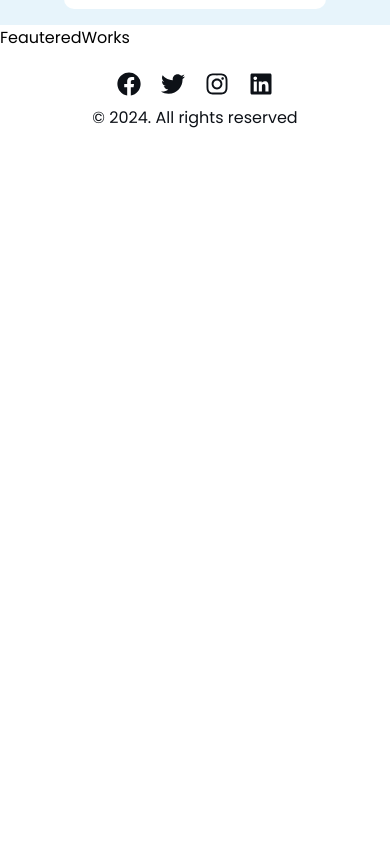
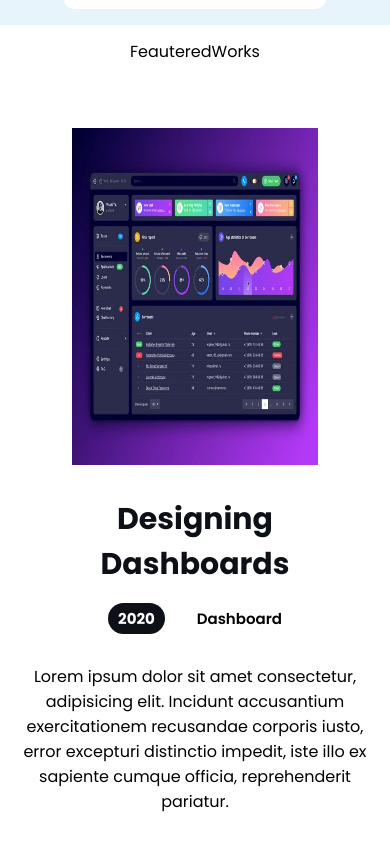
Before and after one commit to JAS-D98/Collaborative-Portfolio-Blogs-Website, a React (Vite) app: page / in a window 390 px wide. Shown: the part 1700-2544 px from the top of the page. Before the commit the page ends 1850 px from the top, so only its background shows below. Built offline with nearby package versions, Linux system fonts and the light colour scheme.

Commit message:
add reusable component for the work page

```diff
--- /dev/null
+++ b/src/Data/landingpagedata/WorkData.js
@@ -0,0 +1,8 @@
+import { work1, work2, work3, work4 } from "../../assets/images";
+
+export const works=[
+    {picture:work1, tagtitle:"Designing Dashboards", year:"2020", subtitle:"Dashboard", message:"Lorem ipsum dolor sit amet consectetur, adipisicing elit. Incidunt accusantium exercitationem recusandae corporis iusto, error excepturi distinctio impedit, iste illo ex sapiente cumque officia, reprehenderit pariatur."},
+    {picture:work2, tagtitle:"vibrant potraits of 2020", year:"2018", subtitle:"Illustration", message:"Lorem ipsum dolor sit amet consectetur, adipisicing elit. Incidunt accusantium exercitationem recusandae corporis iusto, error excepturi distinctio impedit, iste illo ex sapiente cumque officia, reprehenderit pariatur."},
+    {picture:work3, tagtitle:"36 days of malayalam type", year:"2018", subtitle:"Typography", message:"Lorem ipsum dolor sit amet consectetur, adipisicing elit. Incidunt accusantium exercitationem recusandae corporis iusto, error excepturi distinctio impedit, iste illo ex sapiente cumque officia, reprehenderit pariatur."},
+    {picture:work4, tagtitle:"Components", year:"2020", subtitle:"Components, Design", message:"Lorem ipsum dolor sit amet consectetur, adipisicing elit. Incidunt accusantium exercitationem recusandae corporis iusto, error excepturi distinctio impedit, iste illo ex sapiente cumque officia, reprehenderit pariatur."},
+]
--- a/src/components/landingpagecomponents/feauteredworks/FeauteredWorks.css
+++ b/src/components/landingpagecomponents/feauteredworks/FeauteredWorks.css
@@ -0,0 +1,17 @@
+.featured-container{
+    display: flex;
+    flex-direction: column;
+    justify-content: space-between;
+    gap: 4em;
+    width: 90%;
+    margin: auto;
+    margin-bottom: 3%;
+}
+.featured-container p{
+    margin-top: 4%;
+}
+@media screen and (max-width:70em){
+    .featured-container{
+        align-items: center;
+    }
+}
--- a/src/components/landingpagecomponents/feauteredworks/FeauteredWorks.jsx
+++ b/src/components/landingpagecomponents/feauteredworks/FeauteredWorks.jsx
@@ -1,7 +1,14 @@
 import React from 'react'
 import './FeauteredWorks.css'
+import WorkCard from '../../workcardcomponent/WorkCard'
+import { works } from '../../../data/landingpagedata/WorkData'
 export default function FeauteredWorks() {
   return (
-    <div>FeauteredWorks</div>
+    <div className='featured-container'>
+      <p>FeauteredWorks</p>
+      {works.map((work, i)=>(
+        <WorkCard key={i} picture={work.picture} tagtitle={work.tagtitle} year={work.year} subtitle={work.subtitle} message={work.message} />
+      ))}
+    </div>
   )
 }
--- /dev/null
+++ b/src/components/workcardcomponent/WorkCard.css
@@ -0,0 +1,63 @@
+.work-card{
+    display: flex;
+    justify-content: center;
+    align-items: center;
+    gap: 2rem;
+}
+@media screen and (max-width:70em){
+    .work-card{
+        display: flex;
+        flex-direction: column;
+        justify-content: center;
+        align-items: center;
+        text-align: center;
+    }
+    .work-image{
+        width: 70%;
+        height: 40vh;
+    }
+    .work-image img{
+        width: 100%;
+        height: 100%;
+    }
+    .details-about{
+        justify-content: center;
+    }
+}
+.work-heading{
+    text-transform: capitalize;
+}
+.work-image{
+    width: 70%;
+    height: 40vh;
+    object-fit: cover;
+    overflow: hidden;
+}
+.work-image img{
+    width: 100%;
+    height: 100%;
+}
+.details-heading{
+    color: #0d1117;
+    text-transform: capitalize;
+    font-size: 20px;
+}
+.details-about{
+    display: flex;
+    gap: 2rem;
+    padding-top: 1rem;
+    padding-bottom: 1rem;
+    align-items: center;
+}
+.details-about h4{
+    background-color: #0d1117;
+    color: white;
+    font-size: 15px;
+    padding: 4px 10px;
+    border-radius: 20px;
+}
+.details-about h6{
+    text-transform: capitalize;
+    font-size: 15px;
+    font-weight: 600;
+}
--- /dev/null
+++ b/src/components/workcardcomponent/WorkCard.jsx
@@ -0,0 +1,23 @@
+import React from 'react'
+import './WorkCard.css'
+export default function WorkCard({picture, tagtitle, year, subtitle, message}) {
+  return (
+    <div className='work-card'>
+    <div className='work-image'>
+      <img src={picture} alt="" />
+    </div>
+    <div className='image-details'>
+      <div className='details-heading'>
+        <h2>{tagtitle}</h2>
+      </div>
+      <div className='details-about'>
+        <h4>{year}</h4>
+        <h6>{subtitle}</h6>
+      </div>
+      <div className='details-description'>
+        <p>{message}</p>
+      </div>
+    </div>
+  </div>
+  )
+}
--- a/src/pages/workpage/WorkPage.jsx
+++ b/src/pages/workpage/WorkPage.jsx
@@ -4,6 +4,8 @@ import pic1 from "../../assets/images/work1.jpeg"
 import pic2 from "../../assets/images/work2.jpeg"
 import pic3 from "../../assets/images/work3.jpeg"
 import pic4 from "../../assets/images/work4.jpeg"
+import { works } from '../../data/landingpagedata/WorkData'
+import WorkCard from '../../components/workcardcomponent/WorkCard'
 
 export default function WorkPage() {
   return (
@@ -12,74 +14,9 @@ export default function WorkPage() {
       <div className='work-heading'>
         <h1>work</h1>
       </div>
-    <div className='work-card'>
-      <div className='work-image'>
-        <img src={pic1} alt="" />
-      </div>
-      <div className='image-details'>
-        <div className='details-heading'>
-          <h2>Designing Dashboards</h2>
-        </div>
-        <div className='details-about'>
-          <h4>2020</h4>
-          <h6>Dashboard</h6>
-        </div>
-        <div className='details-description'>
-          <p>Lorem ipsum dolor sit amet consectetur, adipisicing elit. Incidunt accusantium exercitationem recusandae corporis iusto, error excepturi distinctio impedit, iste illo ex sapiente cumque officia, reprehenderit pariatur.</p>
-        </div>
-      </div>
-    </div>
-    <div className='work-card'>
-      <div className='work-image'>
-        <img src={pic2} alt="" />
-      </div>
-      <div className='image-details'>
-        <div className='details-heading'>
-          <h2>vibrant potraits of 2020</h2>
-        </div>
-        <div className='details-about'>
-          <h4>2018</h4>
-          <h6>illustration</h6>
-        </div>
-        <div className='details-description'>
-          <p>Lorem ipsum dolor sit amet consectetur, adipisicing elit. Incidunt accusantium exercitationem recusandae corporis iusto, error excepturi distinctio impedit, iste illo ex sapiente cumque officia, reprehenderit pariatur.</p>
-        </div>
-      </div>
-    </div>
-    <div className='work-card'>
-      <div className='work-image'>
-        <img src={pic3} alt="" />
-      </div>
-      <div className='image-details'>
-        <div className='details-heading'>
-          <h2>36 days of malayalam type</h2>
-        </div>
-        <div className='details-about'>
-          <h4>2018</h4>
-          <h6>typography</h6>
-        </div>
-        <div className='details-description'>
-          <p>Lorem ipsum dolor sit amet consectetur, adipisicing elit. Incidunt accusantium exercitationem recusandae corporis iusto, error excepturi distinctio impedit, iste illo ex sapiente cumque officia, reprehenderit pariatur.</p>
-        </div>
-      </div>
-    </div>
-    <div className='work-card'>
-      <div className='work-image'>
-        <img src={pic4} alt="" />
-      </div>
-      <div className='image-details'>
-        <div className='details-heading'>
-          <h2>Components</h2>
-        </div>
-        <div className='details-about'>
-          <h4>2018</h4>
-          <h6>Components, Design</h6>
-        </div>
-        <div className='details-description'>
-          <p>Lorem ipsum dolor sit amet consectetur, adipisicing elit. Incidunt accusantium exercitationem recusandae corporis iusto, error excepturi distinctio impedit, iste illo ex sapiente cumque officia, reprehenderit pariatur.</p>
-        </div>
-      </div>
-    </div>
+      {works.map((work, i)=>(
+        <WorkCard key={i} picture={work.picture} tagtitle={work.tagtitle} year={work.year} subtitle={work.subtitle} message={work.message} />
+      ))}
 
     </section>
     </>
```
Also changed, not shown: src/assets/images/index.js (+9 -1 lines).
